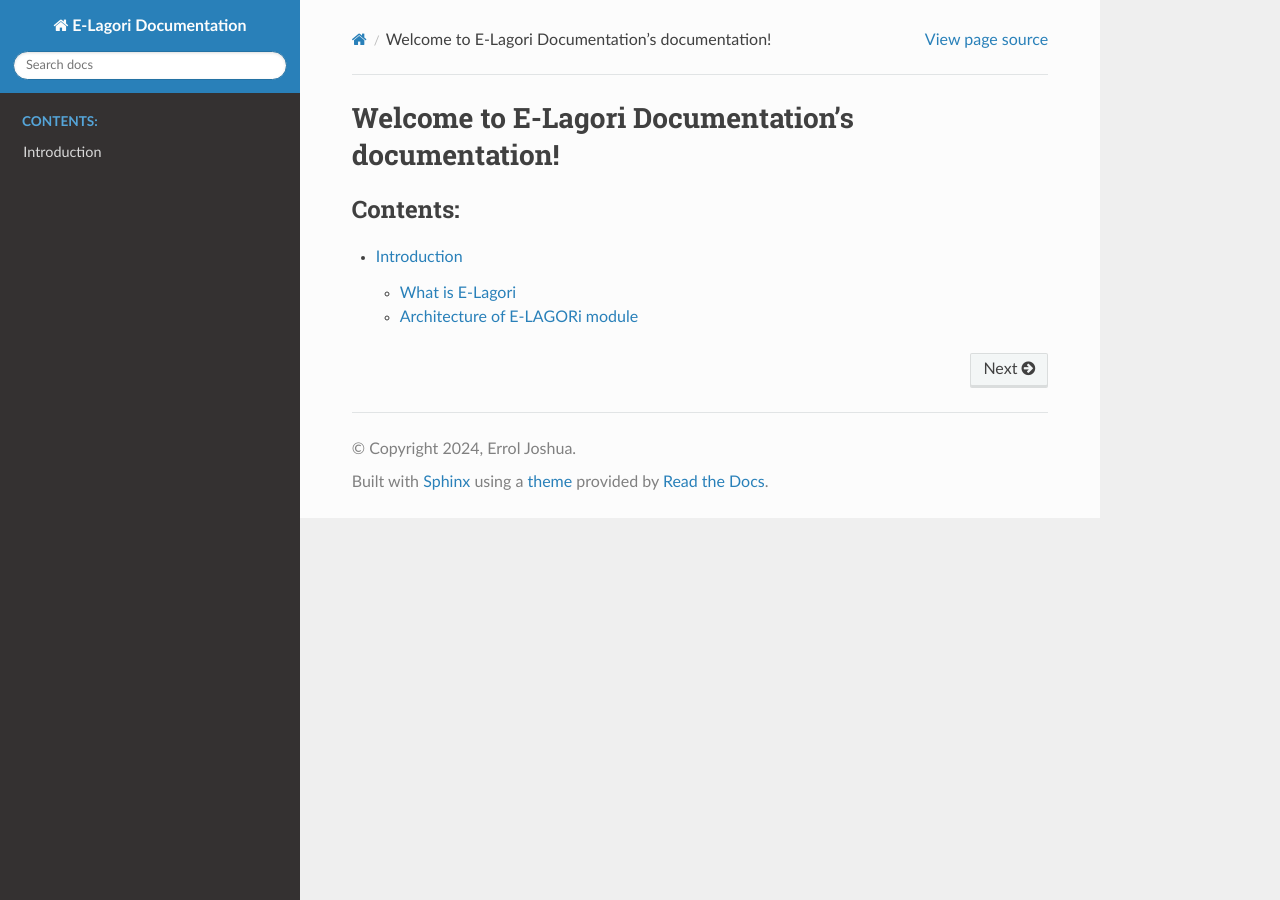
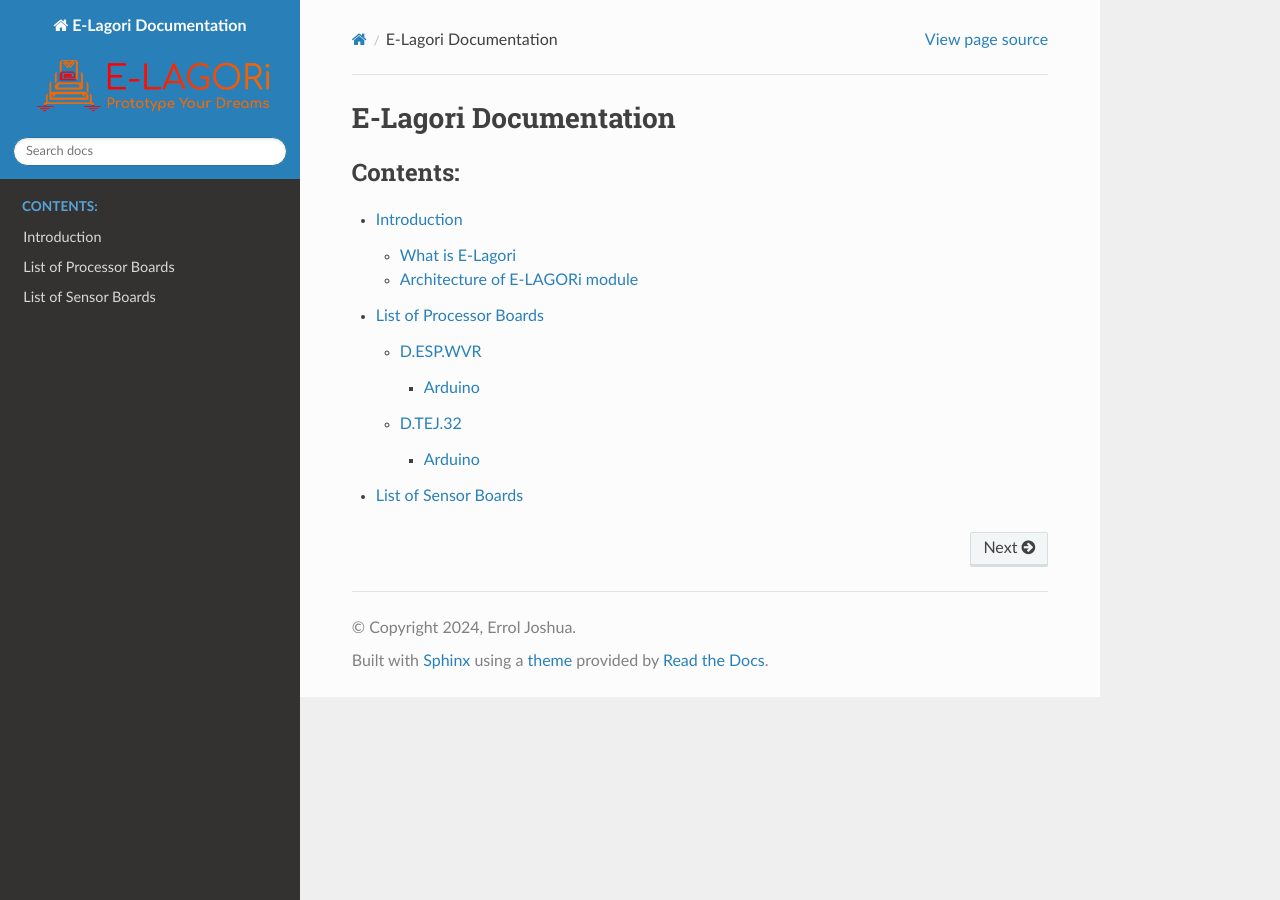
Before and after one commit to E-Lagori-Boards/e-lagori-docs, a Sphinx documentation site: the page built from docs/index.rst, in a window 1280 px wide. Built offline with Sphinx 7.4.7 and the Read the Docs theme 2.0.0, drawn with Linux system fonts in a browser that asks for light colours.

Commit message:
added boards and Logo

```diff
--- a/docs/conf.py
+++ b/docs/conf.py
@@ -54,3 +54,4 @@ html_theme = "sphinx_rtd_theme"
 # relative to this directory. They are copied after the builtin static files,
 # so a file named "default.css" will overwrite the builtin "default.css".
 html_static_path = ['_static']
+html_logo = "images/png-4.png"
--- a/docs/index.rst
+++ b/docs/index.rst
@@ -3,11 +3,13 @@
    You can adapt this file completely to your liking, but it should at least
    contain the root `toctree` directive.
 
-Welcome to E-Lagori Documentation's documentation!
+E-Lagori Documentation
 ==================================================
 
 .. toctree::
-   :maxdepth: 2
+   :maxdepth: 4
    :caption: Contents:
 
    introduction/index
+   processor_boards/index
+   sensor_boards/index
--- /dev/null
+++ b/docs/processor_boards/d_esp_wvr/index.rst
@@ -0,0 +1,9 @@
++++++++++
+D.ESP.WVR
++++++++++
+
+.. toctree::
+   :maxdepth: 4
+   :caption: Contents:
+
+   installation
--- /dev/null
+++ b/docs/processor_boards/d_esp_wvr/installation.rst
@@ -0,0 +1,3 @@
++++++++
+Arduino
++++++++
--- /dev/null
+++ b/docs/processor_boards/d_tej_32/index.rst
@@ -0,0 +1,9 @@
+++++++++
+D.TEJ.32
+++++++++
+
+.. toctree::
+   :maxdepth: 4
+   :caption: Contents:
+
+   installation
--- /dev/null
+++ b/docs/processor_boards/d_tej_32/installation.rst
@@ -0,0 +1,3 @@
++++++++
+Arduino
++++++++
--- /dev/null
+++ b/docs/processor_boards/index.rst
@@ -0,0 +1,10 @@
+========================
+List of Processor Boards
+========================
+
+.. toctree::
+   :maxdepth: 4
+   :caption: Contents:
+
+   d_esp_wvr/index
+   d_tej_32/index
--- /dev/null
+++ b/docs/sensor_boards/index.rst
@@ -0,0 +1,7 @@
+=======================
+List of Sensor Boards
+=======================
+
+.. toctree::
+   :maxdepth: 2
+   :caption: Contents:
```
Also changed, not shown: docs/images/png-4.png (added).
